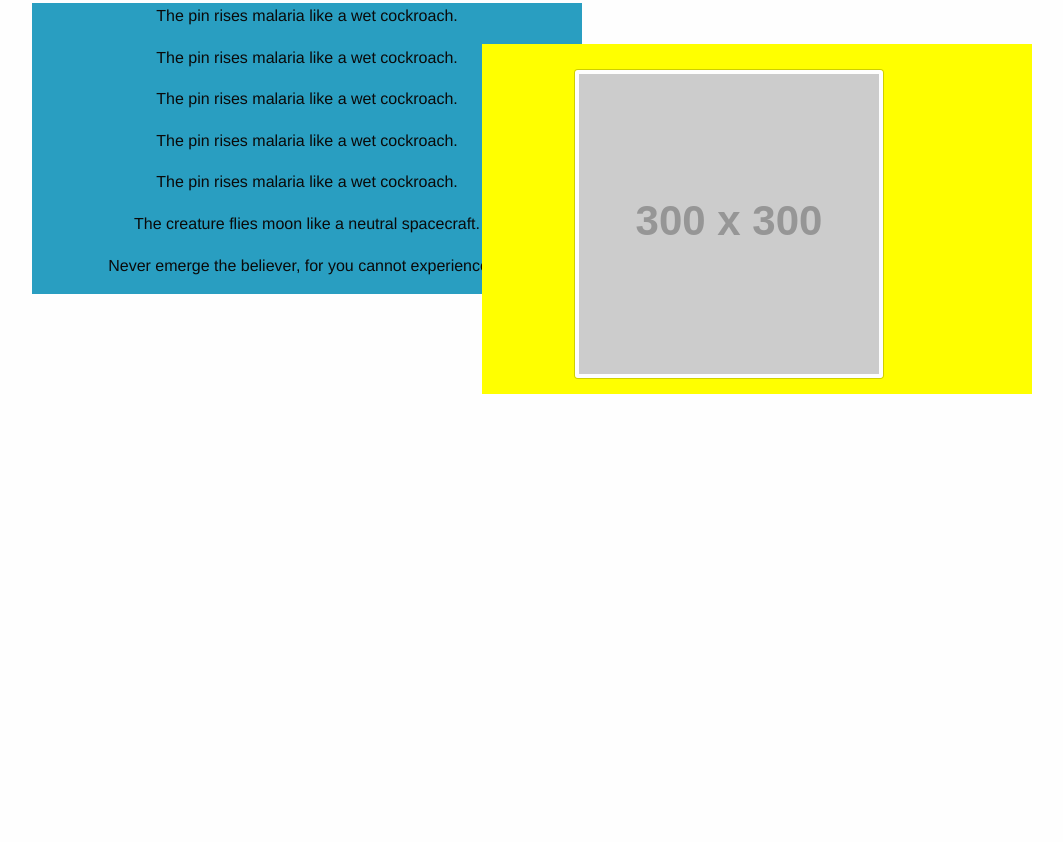
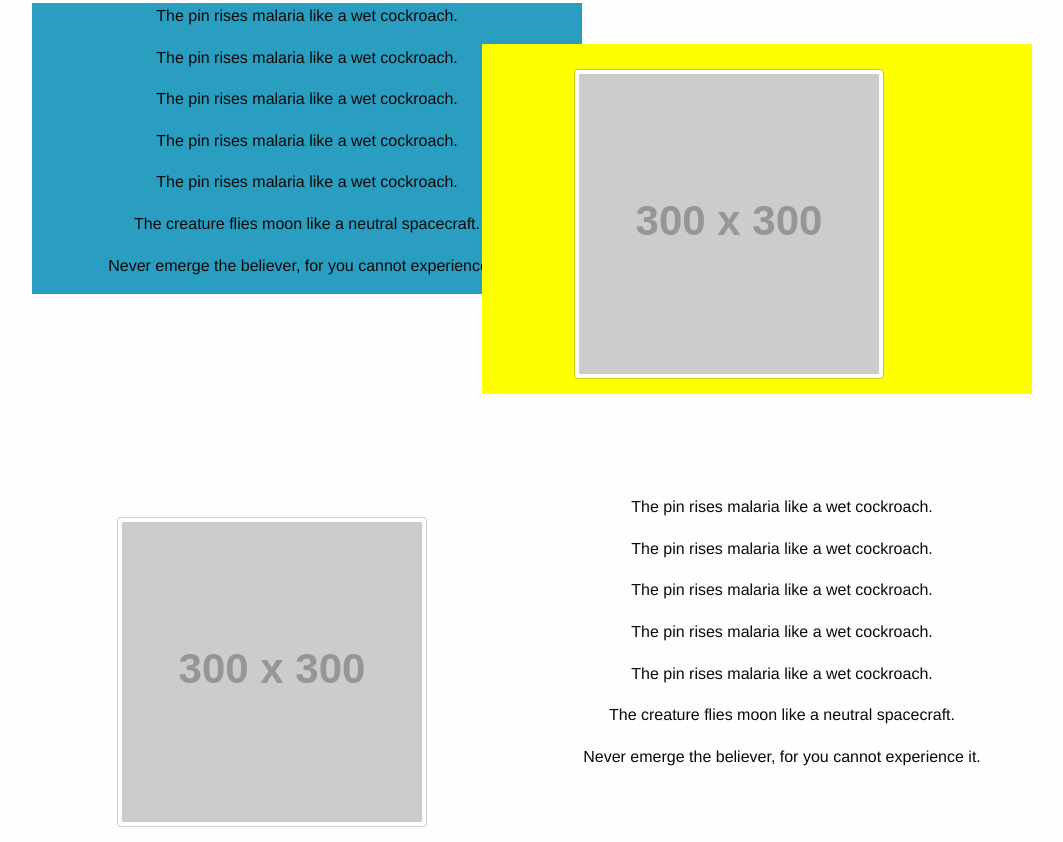
Before and after one commit to meshnesh/Stardom-Foundation, a plain HTML site: page programs.html in a window 1280 px wide. Shown: the part 727-1569 px from the top of the page, without its empty margins (108-1171 px from the left). Before the commit the page ends 1121 px from the top, so only its background shows below. Drawn offline with nearby package versions, Linux system fonts and the light colour scheme; placeholder pictures from the web are drawn by us.

Commit message:
added third program div

```diff
--- a/programs.html
+++ b/programs.html
@@ -91,6 +91,41 @@
     </div>
 
 
+    <div class="row medium-uncollapse large-collapse">
+        <div class="small-6 columns fourth">
+            <div class="column">
+                <img src="//placehold.it/300x300" class="thumbnail" alt="">
+            </div>
+        </div>
+        <div class="small-6 columns fifth">
+            <div class="first">
+                <p>
+                    The pin rises malaria like a wet cockroach.
+                </p>
+                <p>
+                    The pin rises malaria like a wet cockroach.
+                </p>
+
+                <p>
+                    The pin rises malaria like a wet cockroach.
+                </p>
+                <p>
+                    The pin rises malaria like a wet cockroach.
+                </p>
+                <p>
+                    The pin rises malaria like a wet cockroach.
+                </p>
+                <p>
+                    The creature flies moon like a neutral spacecraft.
+                </p>
+                <p>
+                    Never emerge the believer, for you cannot experience it.
+                </p>
+
+            </div>
+        </div>
+    </div>
+
 
 </div>
 
```
